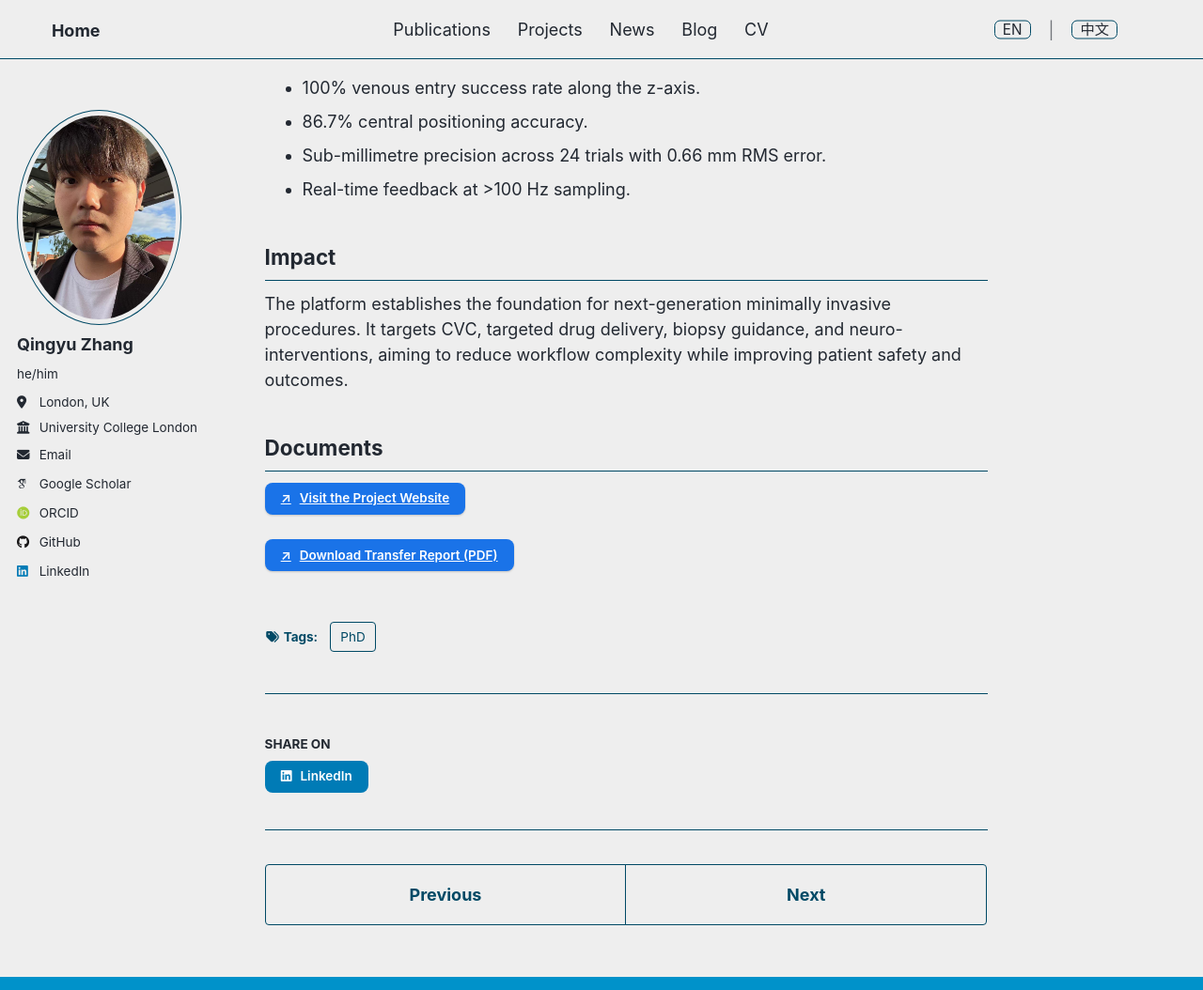
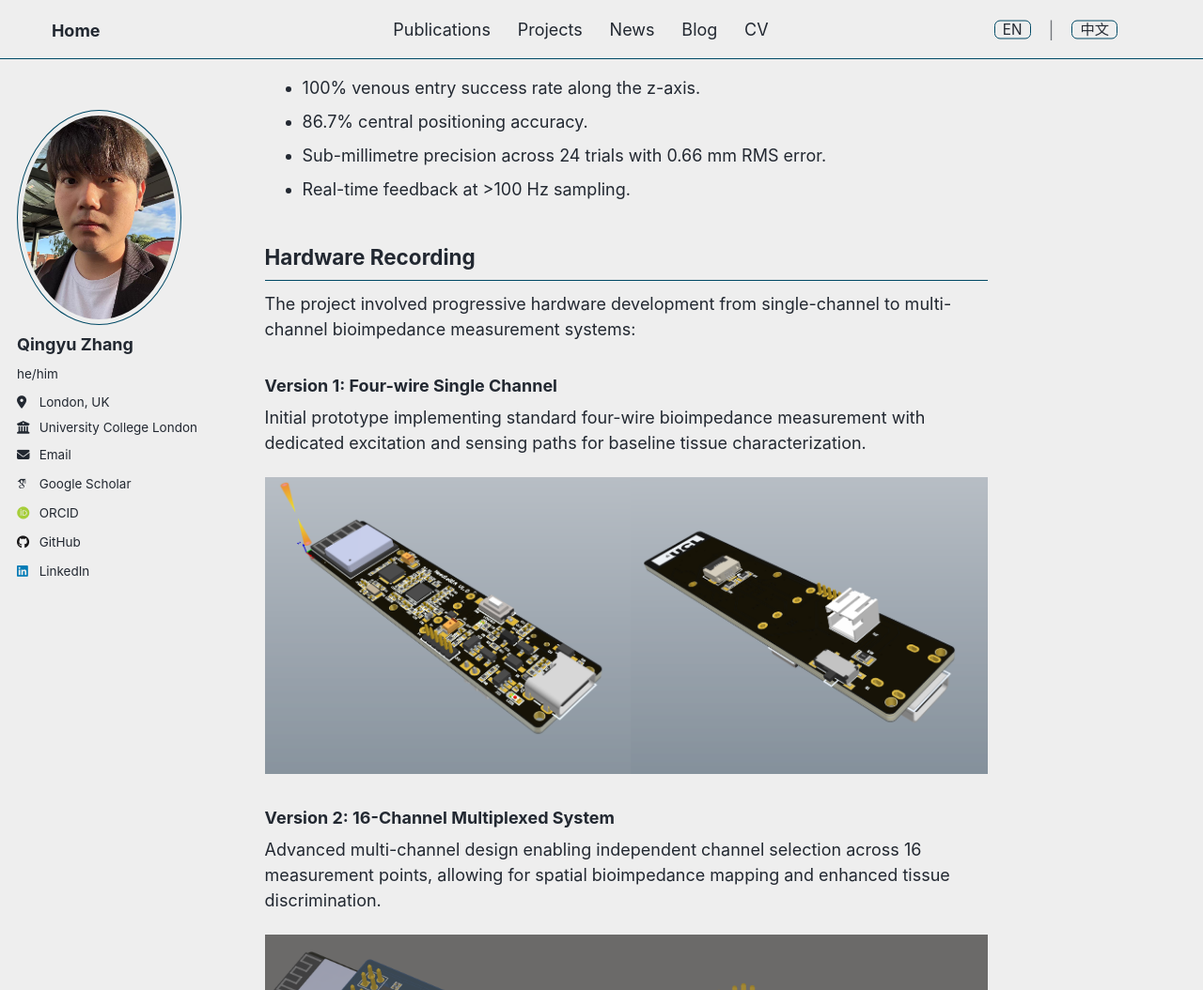
Before and after one commit to alfredzhang98/alfredzhang98.github.io, a Jekyll site: the page built from _projects/1_PhD_project.md, in a window 1280 px wide and 1400 px high, scrolled down 960 px, cut to the strip 0-1054 px from the top of the window. Shown: the whole strip at 94% size. Built offline with Jekyll 4.4.1, drawn with Linux system fonts in a browser that asks for light colours; some web fonts are replaced.

Commit message:
update the cv

```diff
--- a/_projects/1_PhD_project.md
+++ b/_projects/1_PhD_project.md
@@ -49,6 +49,26 @@ Conventional image-guided needle insertion with US/CT/MRI still relies heavily o
 - Sub-millimetre precision across 24 trials with 0.66 mm RMS error.
 - Real-time feedback at >100 Hz sampling.
 
+## Hardware Recording
+
+The project involved progressive hardware development from single-channel to multi-channel bioimpedance measurement systems:
+
+### Version 1: Four-wire Single Channel
+Initial prototype implementing standard four-wire bioimpedance measurement with dedicated excitation and sensing paths for baseline tissue characterization.
+
+<div class="project-image">
+  <img src="/images/projects/pcbs/binh_1_v1.png" alt="BINH v1 PCB - Single channel four-wire measurement" style="max-width: 100%; height: auto;">
+</div>
+
+### Version 2: 16-Channel Multiplexed System
+Advanced multi-channel design enabling independent channel selection across 16 measurement points, allowing for spatial bioimpedance mapping and enhanced tissue discrimination.
+
+<div class="project-image">
+  <img src="/images/projects/pcbs/binh_16_v2.png" alt="BINH v2 PCB - 16-channel multiplexed measurement system" style="max-width: 100%; height: auto;">
+</div>
+
+
+
 ## Impact
 
 The platform establishes the foundation for next-generation minimally invasive procedures. It targets CVC, targeted drug delivery, biopsy guidance, and neuro-interventions, aiming to reduce workflow complexity while improving patient safety and outcomes.
```
Also changed, not shown: images/projects/pcbs/binh_16_v2.png (added), images/projects/pcbs/binh_1_v1.png (added).
